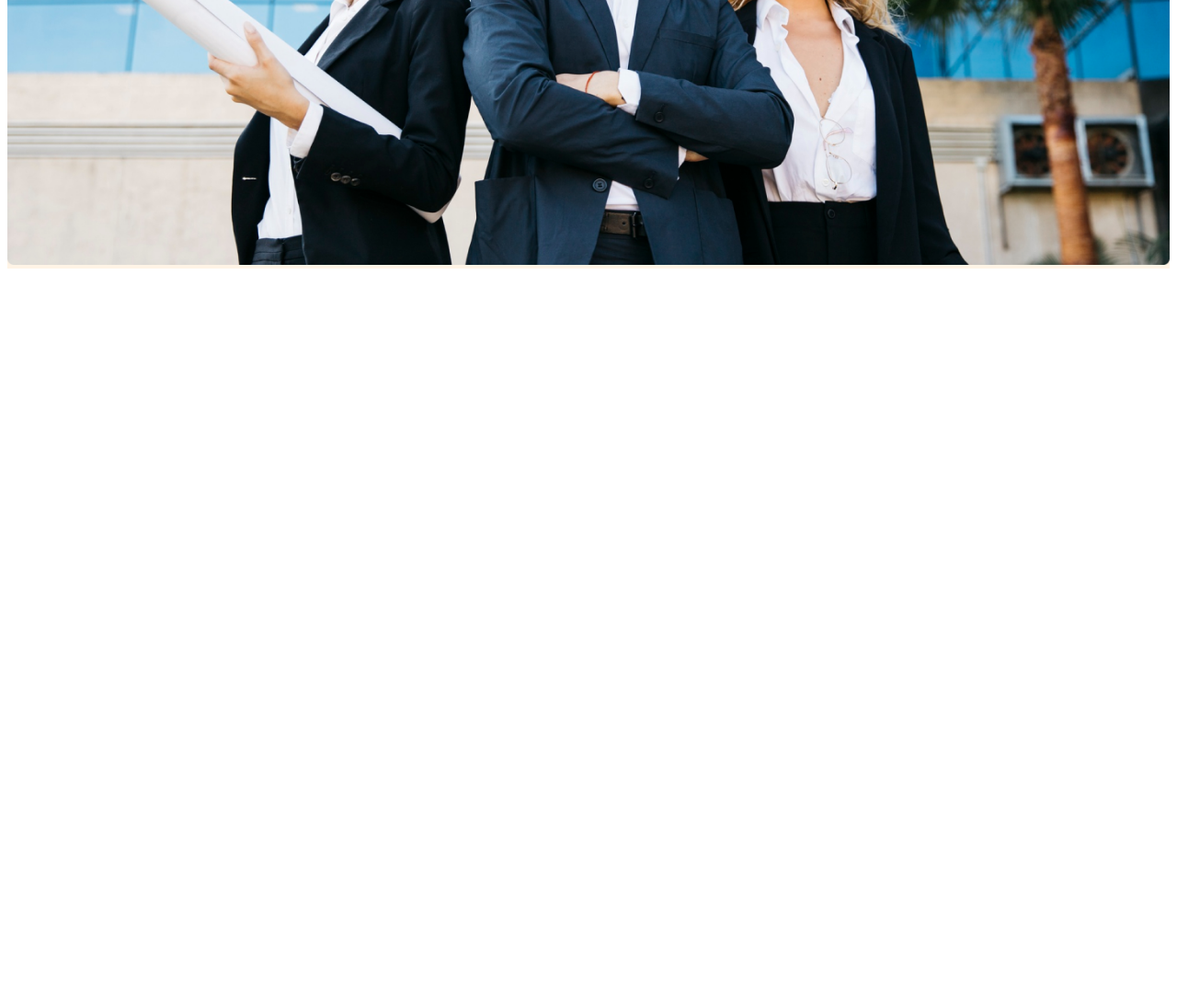
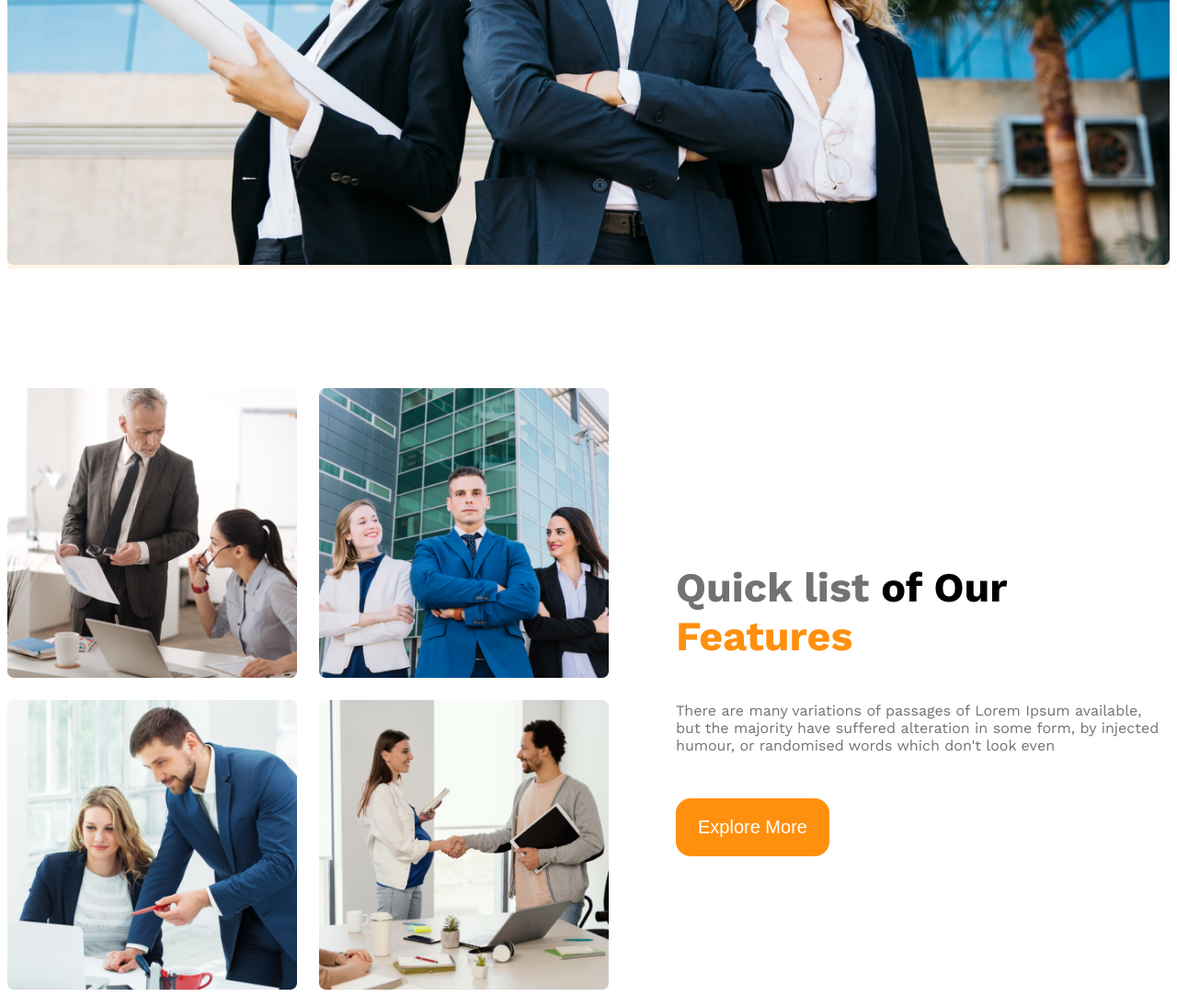
Before and after one commit to mdparvezcse/G3-webpage, a plain HTML site: page index.html in a window 1280 px wide. Shown: the part 924-2008 px from the top of the page at 92% size. Before the commit the page ends 1224 px from the top, so only its background shows below. Drawn offline with nearby package versions, Linux system fonts and the light colour scheme.

Commit message:
team section

```diff
--- a/index.html
+++ b/index.html
@@ -27,7 +27,19 @@
         </div>
     </header>
     <main>
-
+        <section class="teams display-flex">
+            <div class="teams-image">
+                <img src="images/team1.png" alt="">
+                <img src="images/team2.png" alt="">
+                <img src="images/team3.png" alt="">
+                <img src="images/team4.png" alt="">
+            </div>
+            <div class="our-feature">
+                <h3 class="feature-title"><span class="dark3" id="quick-list">Quick list</span><span class="dark1"> of Our</span><span class="orange"> Features</span></h3>
+                <p class="feature-description dark3">There are many variations of passages of Lorem Ipsum available, but the majority have suffered alteration in some form, by injected humour, or randomised words which don't look even</p>
+                <button class="btn">Explore More</button>
+            </div>
+        </section>
     </main>
     <footer>
 
--- a/styles/architect.css
+++ b/styles/architect.css
@@ -33,6 +33,9 @@
     border-radius: 16px;
     font-size: 1.25rem;
     font-weight: 600px;
+}
+main > section{
+    margin-top: 130px;
 }
 /* header */
 .navbar,.banner{
@@ -75,9 +78,62 @@
 .banner-image{
     width: 100%;
 }
+/* main style */
+main{
+    max-width: 1440px;
+    margin: 0px auto;
+}
+/* feature section */
+.teams{
+    justify-content: center;
+    align-items: center;
+    gap: 73px;
+}
+.teams-image{
+    display: grid;
+    grid-template-columns: repeat(2, 1fr);
+    gap: 24px;
+}
+.our-feature{
+    max-width: 537px;
+    margin: 0px auto;
+}
+.feature-title{
+    font-size: 2.8rem;
+    font-weight: bold;
+}
+.feature-description{
+    font-size: 1rem;
+    font-weight: 400px;
+    padding-bottom: 32px;
+}
+.teams-image img{
+    width: 100%;
+    height: 100%;
+}
+#quick-list{
+    font-weight: 500px;
+}
 /* responsive media query */
 @media screen and (max-width: 576px) {
-    .navbar,.nav-links{
+    .navbar,
+    .nav-links,
+    .teams{
         flex-direction: column;
     }
+    .teams-image{
+        grid-template-columns: repeat(1,1fr);
+    }
+    .our-feature{
+        padding-left: 15px;
+    }
 }
+/* responsive media tab device */
+@media screen and (min-width: 576px) and (max-width: 992px) {
+    .teams{
+        flex-direction: column;
+    }
+    .our-feature{
+        margin: 50px auto;
+    }
+}
```
